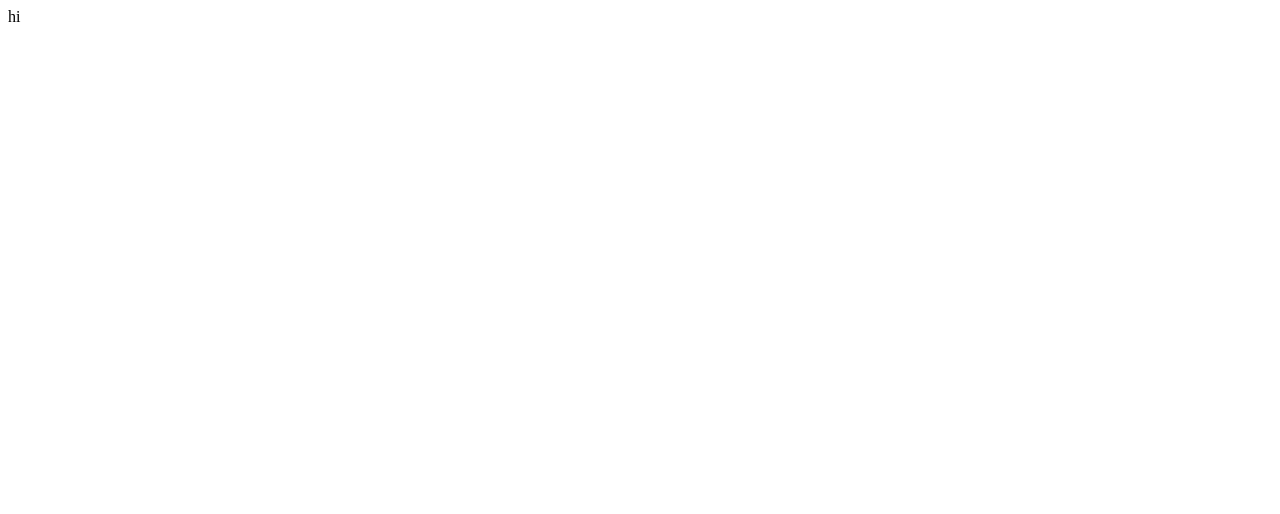
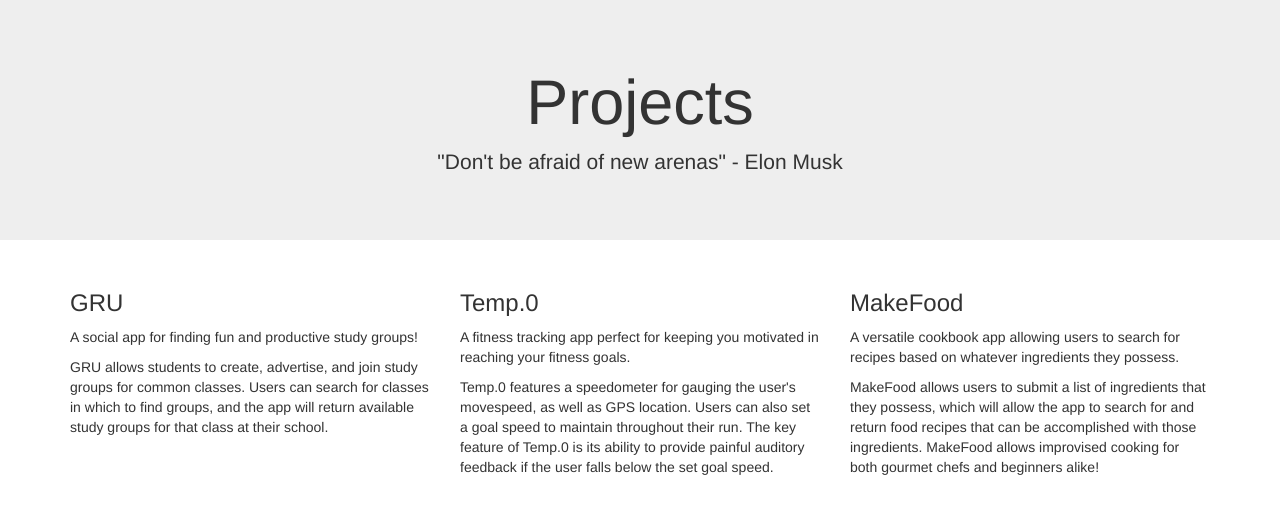
Before and after one commit to Madison-SDC/site-sdc, a website: page client/views/projects.html in a window 1280 px wide. Drawn offline with nearby package versions, Linux system fonts and the light colour scheme.

Commit message:
Arup's projects page added.

```diff
--- a/client/views/projects.html
+++ b/client/views/projects.html
@@ -1 +1,28 @@
-<div>hi</div>
+<link rel="stylesheet" href="http://maxcdn.bootstrapcdn.com/bootstrap/3.3.7/css/bootstrap.min.css">
+<script src="https://ajax.googleapis.com/ajax/libs/jquery/1.12.4/jquery.min.js"></script>
+<script src="http://maxcdn.bootstrapcdn.com/bootstrap/3.3.7/js/bootstrap.min.js"></script>
+
+<div class="jumbotron text-center">
+  <h1>Projects</h1>
+  <p>"Don't be afraid of new arenas" - Elon Musk</p>
+</div>
+
+<div class="container">
+  <div class="row">
+    <div class="col-sm-4">
+      <h3>GRU</h3>
+      <p>A social app for finding fun and productive study groups!</p>
+      <p>GRU allows students to create, advertise, and join study groups for common classes. Users can search for classes in which to find groups, and the app will return available study groups for that class at their school.</p>
+    </div>
+    <div class="col-sm-4">
+      <h3>Temp.0</h3>
+      <p>A fitness tracking app perfect for keeping you motivated in reaching your fitness goals.</p>
+      <p>Temp.0 features a speedometer for gauging the user's movespeed, as well as GPS location. Users can also set a goal speed to maintain throughout their run. The key feature of Temp.0 is its ability to provide painful auditory feedback if the user falls below the set goal speed.</p>
+    </div>
+    <div class="col-sm-4">
+      <h3>MakeFood</h3>
+      <p>A versatile cookbook app allowing users to search for recipes based on whatever ingredients they possess.</p>
+      <p>MakeFood allows users to submit a list of ingredients that they possess, which will allow the app to search for and return food recipes that can be accomplished with those ingredients. MakeFood allows improvised cooking for both gourmet chefs and beginners alike!</p>
+    </div>
+  </div>
+</div>
```
